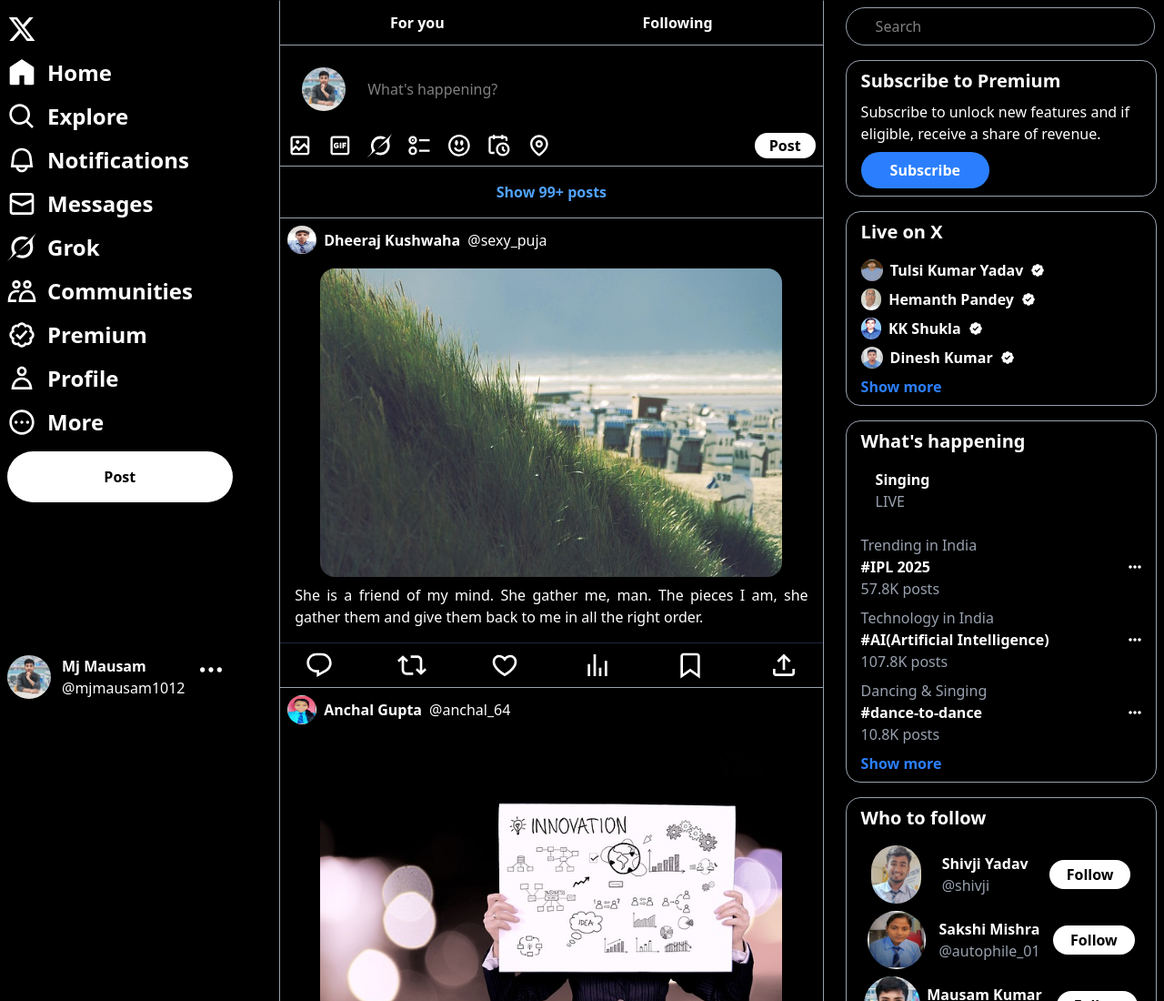
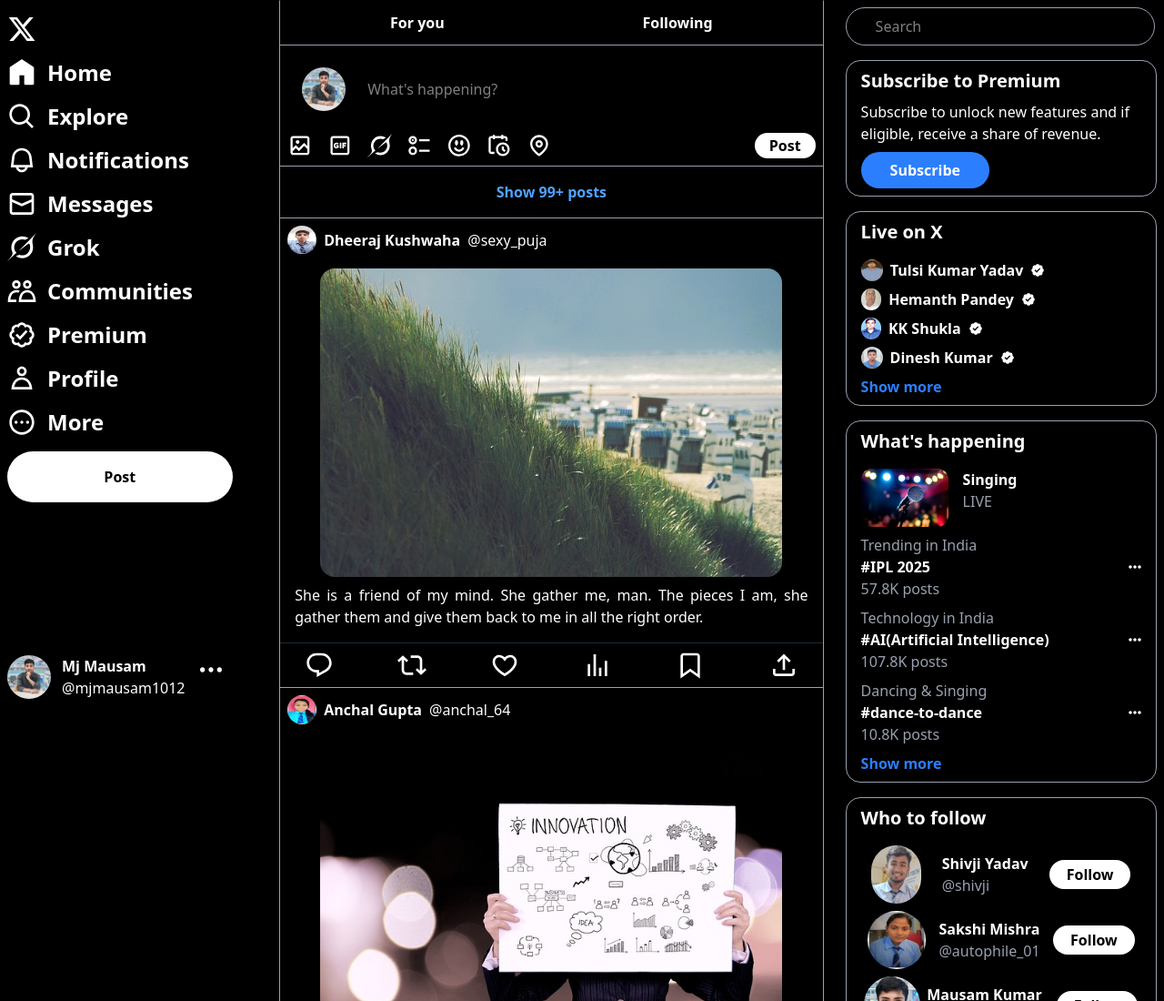
Before and after one commit to mjmausam1012/X-Clone-Twitter-, a website: page index.html in a window 1280 px wide. Shown: the top 1100 px of the page at 91% size. Drawn offline with nearby package versions, Linux system fonts and the light colour scheme; files that its build step writes are made by us from their sources; the site is published under a folder, as on GitHub Pages, so addresses that start at the root find nothing; no server answers.

Commit message:
Update index.html

```diff
--- a/index.html
+++ b/index.html
@@ -292,7 +292,7 @@
                 <p class="text-xl font-bold ml-2 mb-4">What's happening</p>
                 <div class="live-post mb-2">
                     <div class="live flex gap-4 ml-2">
-                        <img src="/img/sing.jpg" alt="" class="h-16 rounded-xl">
+                        <img src="img/sing.jpg" alt="" class="h-16 rounded-xl">
                         <div>
                             <h5 class="font-bold">Singing</h5>
                             <p class="text-gray-400">LIVE</p>
```
